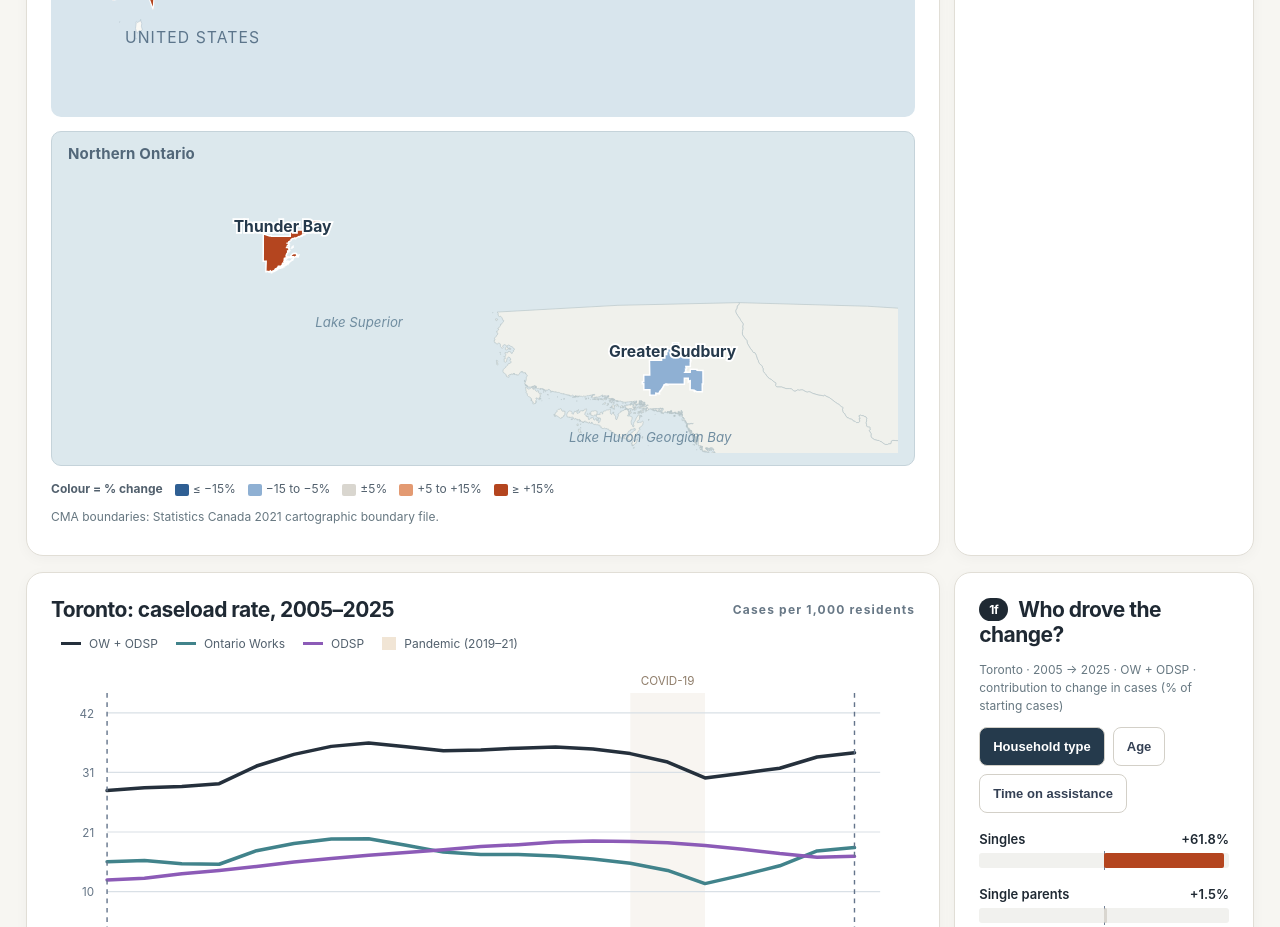
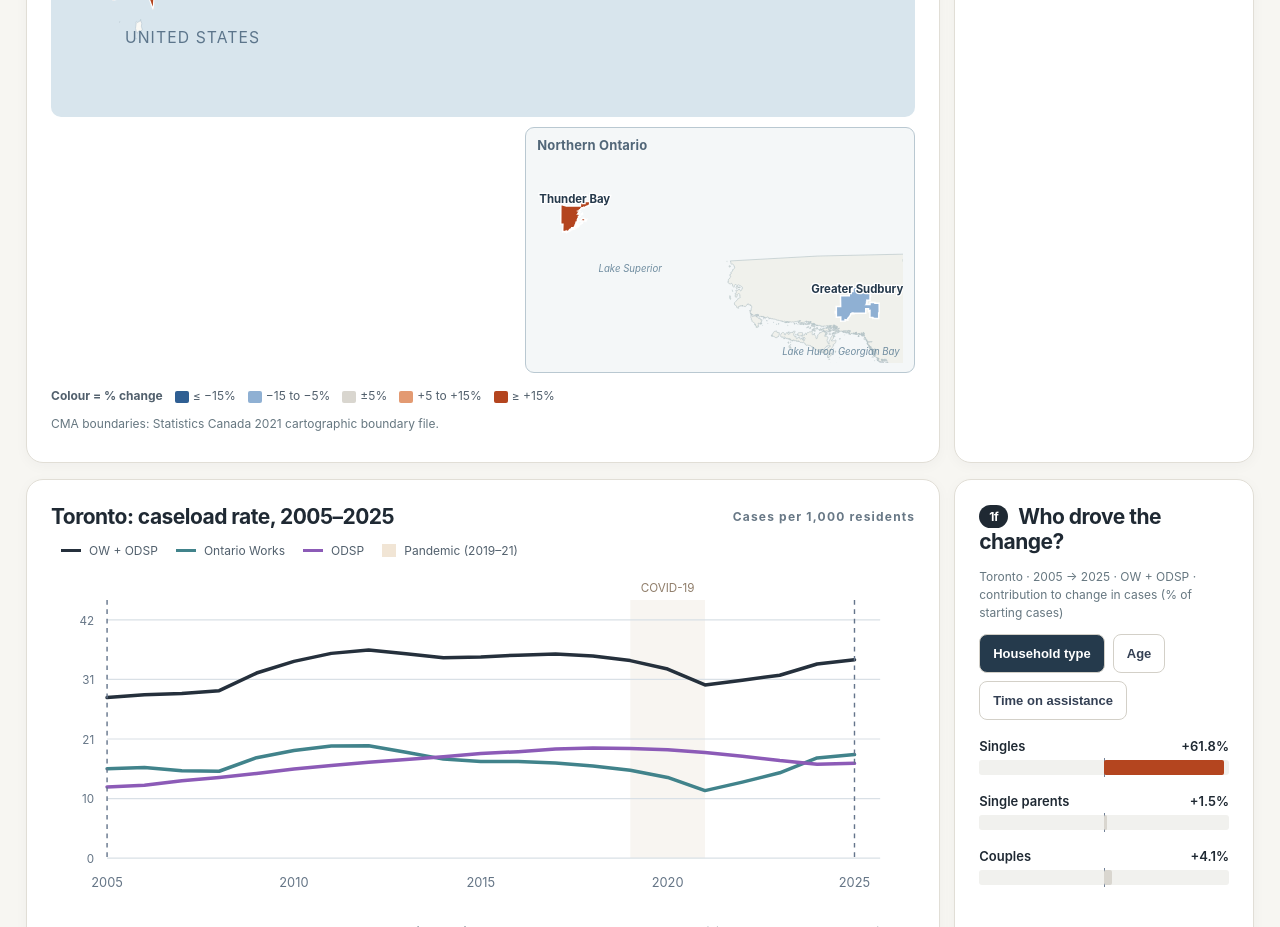
Before and after one commit to AnnieQiulq/sta313-social-assistance-dashboard, a plain HTML site: page index.html in a window 1280 px wide. Shown: the part 1060-1987 px from the top of the page. Drawn offline with nearby package versions, Linux system fonts and the light colour scheme.

Commit message:
Make northern locator a compact right-aligned inset

```diff
--- a/style.css
+++ b/style.css
@@ -136,3 +136,12 @@ main{max-width:1510px}.layout,.bottom-layout{grid-template-columns:minmax(0,3.05
 .northern-panel .north-position-label{font-size:13px!important;stroke-width:3px!important}
 .northern-panel .north-water-label{font:italic 11px Inter,Segoe UI,Arial,sans-serif;fill:#708da0;pointer-events:none}
 @media(max-width:650px){.northern-panel #northInsetSvg{height:205px!important}.northern-panel .north-position-label{font-size:12px!important}}
+
+/* Compact, right-aligned northern inset beneath the main map */
+.northern-panel{position:relative!important;display:block!important;width:390px!important;max-width:100%!important;margin:10px 0 12px auto!important;inset:auto!important}
+.northern-panel .inset.combined-inset{width:100%!important;max-width:100%!important;min-width:0!important;height:auto!important;padding:9px 11px!important;border:1px solid #b9c8d1!important;background:#f4f7f8!important;border-radius:9px!important}
+.northern-panel #northInsetSvg{width:100%!important;height:210px!important;max-height:none!important;aspect-ratio:400/240!important;display:block!important}
+.northern-panel .inset-title{font-size:13px!important}
+.northern-panel .north-position-label{font-size:13px!important;stroke-width:3px!important}
+.northern-panel .north-water-label{font-size:11px!important}
+@media(max-width:650px){.northern-panel{width:min(390px,100%)!important}.northern-panel #northInsetSvg{height:195px!important}}
```
